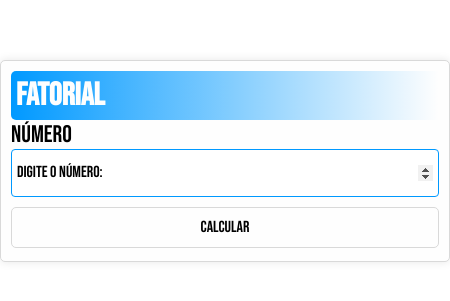
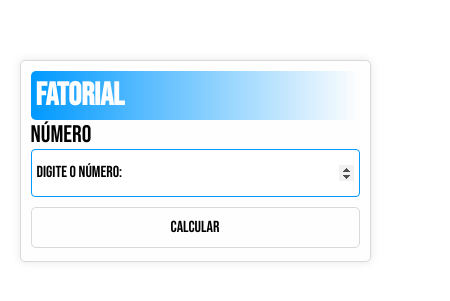
Before and after one commit to hochiminh1996/fat_recursive, a plain HTML site: page fat/index.html in a window 390 px wide. Shown: the part 261-562 px from the top of the page, 450 px wide, since content can reach past the window. Drawn offline with Linux system fonts and the light colour scheme.

Commit message:
Modificações do @media

```diff
--- a/fat/css/estilo.css
+++ b/fat/css/estilo.css
@@ -139,3 +139,10 @@ div#resultado > #p-fatorial{
     transition: all linear .5s;
     color: #fefefe;
 }
+
+@media(max-width:670px){
+    #principal{
+        width: 90%;
+        height: 100vh;
+    }
+}
```
